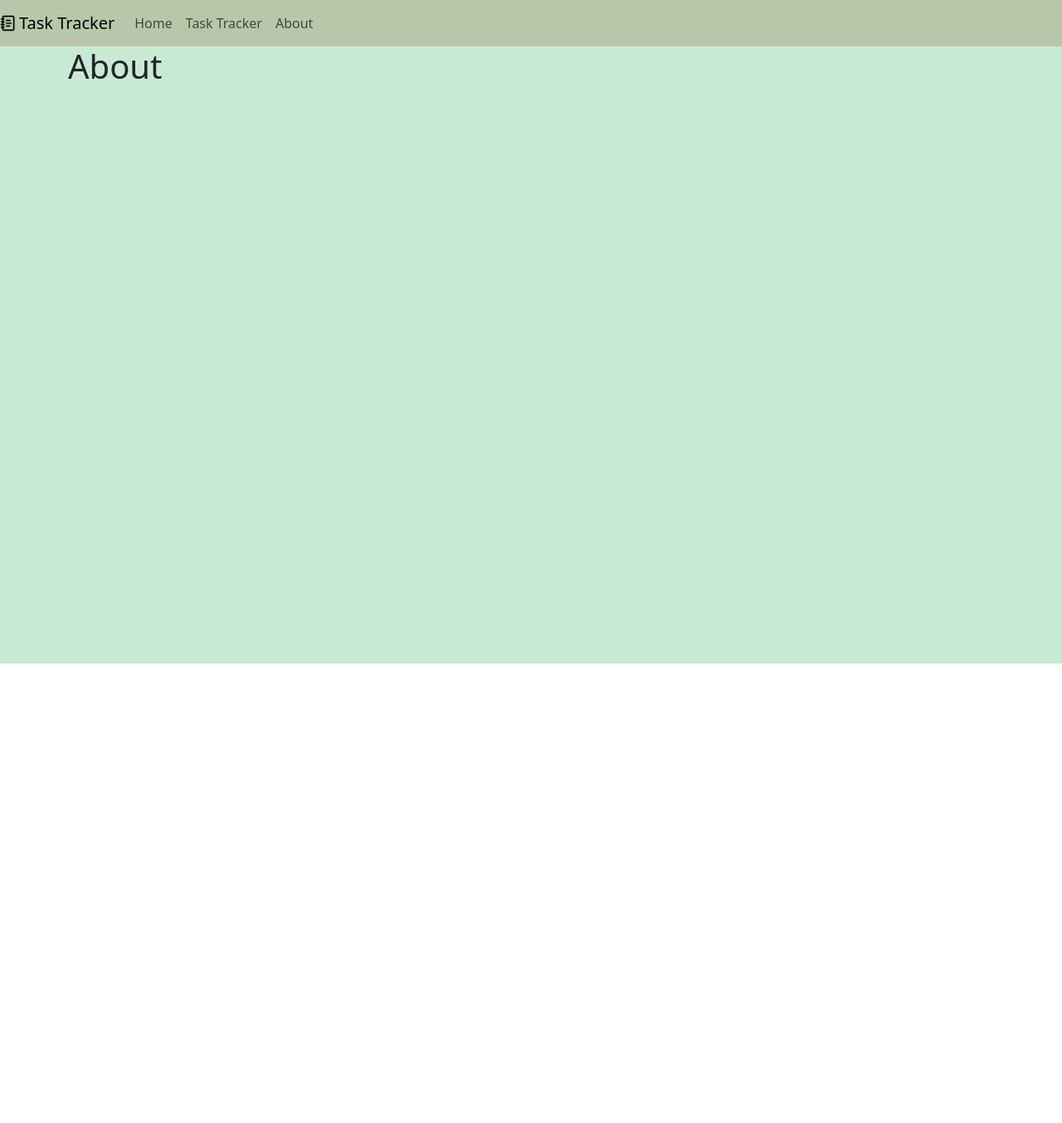
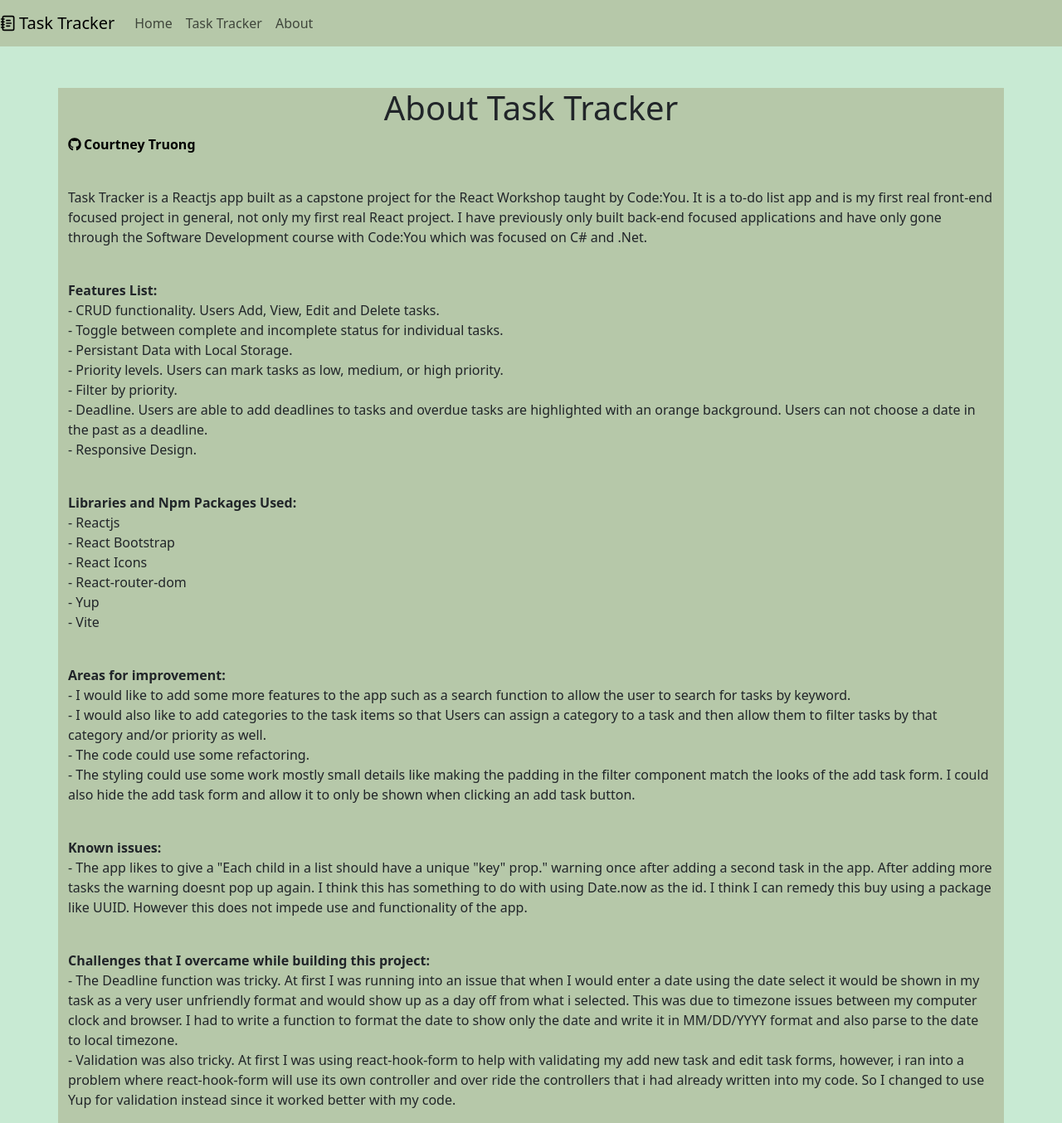
Before and after one commit to courtneytruong/task-tracker, a React (Vite) app in the folder task-tracker/: page /about in a window 1280 px wide. Shown: the whole page at 83% size. Before the commit the page ends 800 px from the top, so only its background shows below. Built offline with nearby package versions, Linux system fonts and the light colour scheme.

Commit message:
About page done and readme updated

```diff
--- a/task-tracker/src/components/About.jsx
+++ b/task-tracker/src/components/About.jsx
@@ -1,12 +1,176 @@
-import { Container } from "react-bootstrap";
+import { Container, Row, Col } from "react-bootstrap";
 import NavBar from "./NavBar";
+import { FaGithub } from "react-icons/fa";
 
 export default function About() {
   return (
     <div className="body w-100 vh-100">
       <NavBar />
-      <Container>
-        <h1>About</h1>
+      {/* <Container className="homeText">
+        <h1>About Task Tracker</h1>
+      </Container>
+      <Container className="aboutText">
+        <div>
+          <p>
+            <a
+              href="https://github.com/courtneytruong"
+              target="_blank"
+              className="custom-link"
+            >
+              <FaGithub style={{ marginRight: "3px", marginBottom: "3px" }} />
+              Courtney Truong
+            </a>
+          </p>
+          <p>
+            Task Tracker is a Reactjs app built as a capstone project for the
+            React Workshop taught by Code:You. The application is able to allow
+            users to input task details and add tasks to a list. Users are then
+            able to view tasks in the app and then check a checkmark form to
+            toggle between completed and incomplete status. When a task is
+            complete the task text will be struckthrough. Users can also make
+            edits to their tasks as well as delete tasks by clicking on the
+            appropriate buttons in each task item. When clicking on the edit
+            button an edit form opens below the task item allowing the user to
+            make edits. Data is persistant using Local Storage to save tasks.
+            Users are able to assign priority levels and Deadlines to tasks. If
+            a task is overdue the task will be highlighted with a orange
+            background. Users can also filter tasks to display tasks by priority
+            levels. The also has a responsive design to ensure that it works
+            well on both desktop and mobile devices.
+          </p>
+          <p>
+            <strong>Libraries and Npm Packages Used:</strong>
+            <br />
+            - Reactjs <br /> - React Bootstrap <br /> - React Icons <br /> -
+            React-router-dom <br /> - Yup <br /> - Vite
+          </p>
+        </div>
+      </Container> */}
+      <Container className="homeText">
+        <Row>
+          <Col>
+            <h1>About Task Tracker</h1>
+          </Col>
+        </Row>
+      </Container>
+      <Container className="aboutText">
+        <Row>
+          <Col>
+            <p>
+              <a
+                href="https://github.com/courtneytruong"
+                target="_blank"
+                className="custom-link"
+              >
+                <FaGithub style={{ marginRight: "3px", marginBottom: "3px" }} />
+                Courtney Truong
+              </a>
+            </p>
+            <br />
+            <p>
+              Task Tracker is a Reactjs app built as a capstone project for the
+              React Workshop taught by Code:You. It is a to-do list app and is
+              my first real front-end focused project in general, not only my
+              first real React project. I have previously only built back-end
+              focused applications and have only gone through the Software
+              Development course with Code:You which was focused on C# and .Net.
+            </p>
+            <br />
+            <p>
+              <strong>Features List:</strong>
+              <br />
+              - CRUD functionality. Users Add, View, Edit and Delete tasks.
+              <br />
+              - Toggle between complete and incomplete status for individual
+              tasks.
+              <br />
+              - Persistant Data with Local Storage.
+              <br />
+              - Priority levels. Users can mark tasks as low, medium, or high
+              priority.
+              <br />
+              - Filter by priority.
+              <br />
+              - Deadline. Users are able to add deadlines to tasks and overdue
+              tasks are highlighted with an orange background. Users can not
+              choose a date in the past as a deadline.
+              <br />
+              - Responsive Design.
+              <br />
+            </p>
+            <br />
+            <p>
+              <strong>Libraries and Npm Packages Used:</strong>
+              <br />
+              - Reactjs
+              <br />
+              - React Bootstrap
+              <br />
+              - React Icons
+              <br />
+              - React-router-dom
+              <br />
+              - Yup
+              <br />
+              - Vite
+              <br />
+            </p>
+            <br />
+            <p>
+              <strong>Areas for improvement:</strong>
+              <br />
+              - I would like to add some more features to the app such as a
+              search function to allow the user to search for tasks by keyword.
+              <br />
+              - I would also like to add categories to the task items so that
+              Users can assign a category to a task and then allow them to
+              filter tasks by that category and/or priority as well.
+              <br />
+              - The code could use some refactoring.
+              <br />
+              - The styling could use some work mostly small details like making
+              the padding in the filter component match the looks of the add
+              task form. I could also hide the add task form and allow it to
+              only be shown when clicking an add task button.
+              <br />
+            </p>
+            <br />
+            <p>
+              <strong>Known issues:</strong>
+              <br />
+              - The app likes to give a "Each child in a list should have a
+              unique "key" prop." warning once after adding a second task in the
+              app. After adding more tasks the warning doesnt pop up again. I
+              think this has something to do with using Date.now as the id. I
+              think I can remedy this buy using a package like UUID. However
+              this does not impede use and functionality of the app.
+              <br />
+            </p>
+            <br />
+            <p>
+              <strong>
+                Challenges that I overcame while building this project:
+              </strong>
+              <br />
+              - The Deadline function was tricky. At first I was running into an
+              issue that when I would enter a date using the date select it
+              would be shown in my task as a very user unfriendly format and
+              would show up as a day off from what i selected. This was due to
+              timezone issues between my computer clock and browser. I had to
+              write a function to format the date to show only the date and
+              write it in MM/DD/YYYY format and also parse to the date to local
+              timezone.
+              <br />
+              - Validation was also tricky. At first I was using react-hook-form
+              to help with validating my add new task and edit task forms,
+              however, i ran into a problem where react-hook-form will use its
+              own controller and over ride the controllers that i had already
+              written into my code. So I changed to use Yup for validation
+              instead since it worked better with my code.
+              <br />
+            </p>
+          </Col>
+        </Row>
       </Container>
     </div>
   );
--- a/task-tracker/src/components/styles.css
+++ b/task-tracker/src/components/styles.css
@@ -14,6 +14,13 @@
   justify-content: center;
   margin-top: 50px;
   display: flex;
+  background-color: #B6C8A9;
+}
+
+
+.aboutText {
+  display: flex;
+  text-align: start;
   background-color: #B6C8A9;
 }
 
@@ -132,3 +139,13 @@
     background-color: #A06C6A;
     border-color: #A06C6A;
   }
+
+  .custom-link {
+    color: black;
+    text-decoration: none;
+    font-weight: bold;
+  }
+
+  .custom-link:hover {
+    color:#A06C6A;
+  }
```
Also changed, not shown: 1 other file (tests, documents, lock files or other folders).
